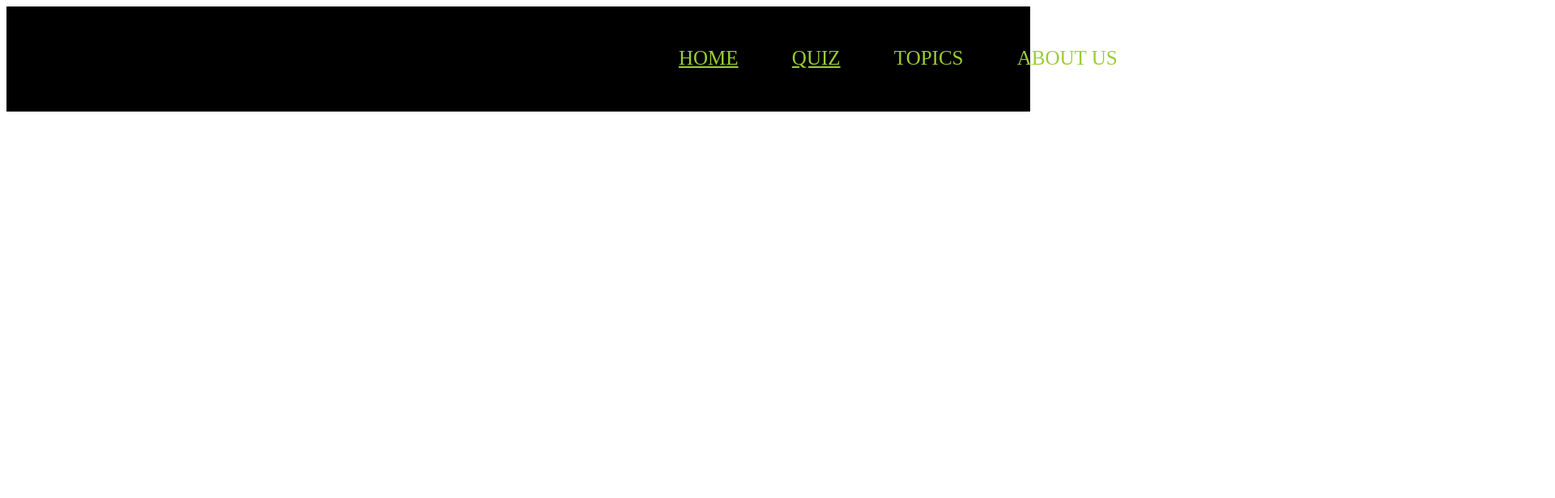
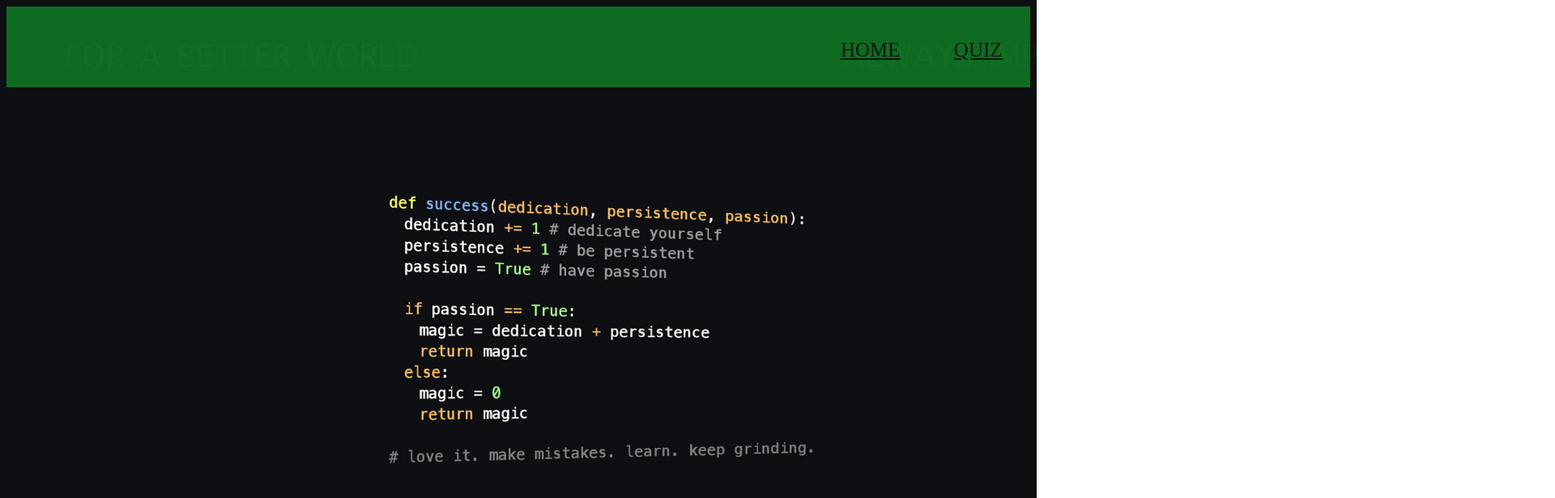
Before and after one commit to LewKM/quiz-board, a plain HTML site: page index.html in a window 1280 px wide. Shown: the top 616 px of the page at 81% size, 1920 px wide, since content can reach past the window. Drawn offline with Linux system fonts and the light colour scheme.

Commit message:
Styled the background of the landing page.

```diff
--- a/assets/css/style.css
+++ b/assets/css/style.css
@@ -1,18 +1,35 @@
+html,
+body,
+footer {
+    max-width: 100%;
+    overflow-x: hidden;
+}
+
 .menu {
     position: relative;
-    left: 800px;
-    color: rgb(0, 162, 243);
-    top: 50px;
+    left: 1000px;
+    color: rgb(0, 0, 0);
+    top: 40px;
     font-size: 25px;
+    opacity: 90%;
 }
 
 .nav {
     padding-left: 30px;
     padding-right: 30px;
-    color: yellowgreen;
+    color: rgb(14, 15, 11);
 }
 
 header {
-    background-color: black;
-    height: 130px;
+    background-color: rgba(14, 255, 58, 0.428);
+    height: 100px;
 }
+
+#fullbody {
+    background-image: url(../images/wallpaperbetter.com_1920x1080\ \(5\).jpg);
+    background-size: cover;
+    height: 800px;
+    width: auto;
+    position: relative;
+    opacity: 90%;
+}
--- a/index.html
+++ b/index.html
@@ -10,7 +10,7 @@
     <script src="./assets/js/index.js"></script>
 </head>
 
-<body>
+<body id="fullbody">
     <!--Navigation bar Section-->
     <div>
         <header>
@@ -23,6 +23,12 @@
         </header>
     </div>
 
+    <div>
+        <h2></h2>
+
+
+    </div>
+
 
 
 </body>
```
